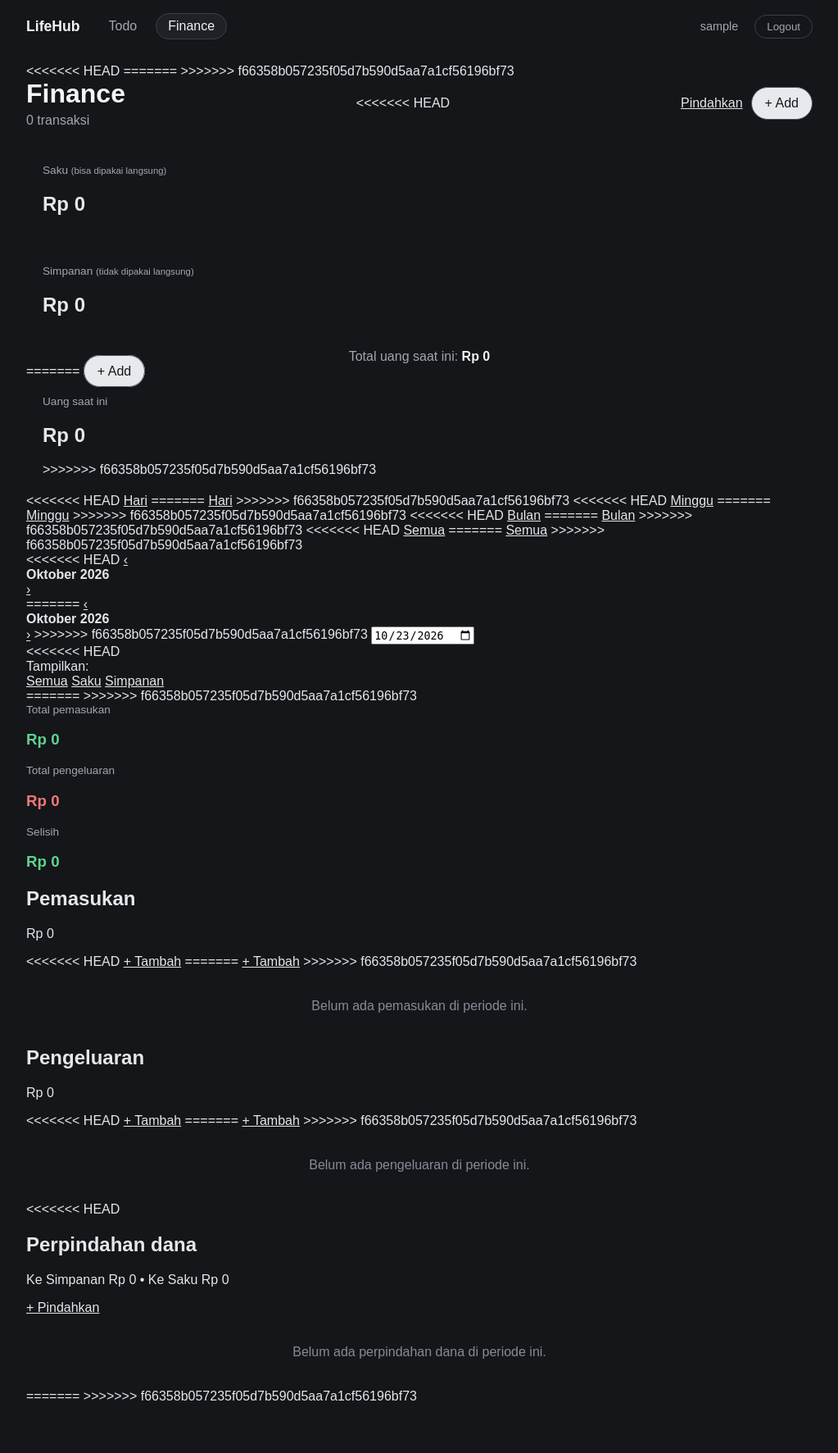
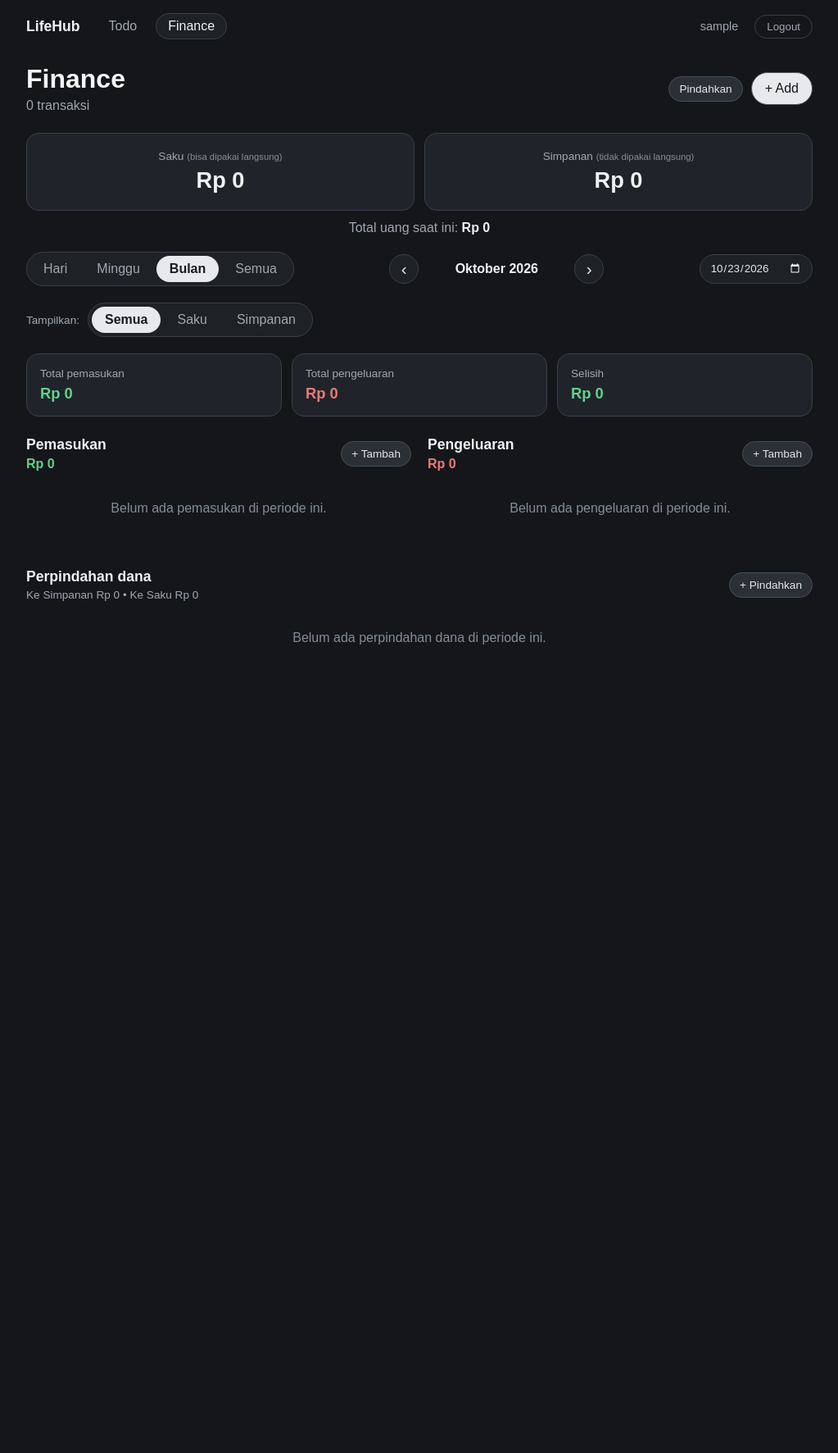
Before and after one commit to Hariswandi488/LifeHub, a Flask app: page /finance in a window 1280 px wide. Shown: the whole page at 82% size, without its empty margins (128-1151 px from the left). After the commit the page ends 786 px from the top, so only its background shows below. Run offline with Flask 3, Linux system fonts and the light colour scheme; the visitor is signed in with stand-in values (Sample User, id 1); data comes from the database, SQL or seed files in the repository; data that the repository does not hold is empty.

Commit message:
fix konflik marker v0.1.2
perbaiki masalah marker konflik github masih muncul ,

```diff
--- a/static/css/finance/finance.css
+++ b/static/css/finance/finance.css
@@ -2,7 +2,6 @@
 
 .label { margin: 0 0 6px; color: var(--muted); font-size: 0.85rem; }
 
-<<<<<<< HEAD
 .balance-grid {
     display: grid;
     grid-template-columns: 1fr 1fr;
@@ -24,23 +23,14 @@
 
 .balance-card {
     padding: 20px;
-=======
-.balance-card {
-    padding: 20px;
-    margin-bottom: 20px;
->>>>>>> f66358b057235f05d7b590d5aa7a1cf56196bf73
     background: var(--card);
     border: 1px solid var(--border);
     border-radius: 15px;
     text-align: center;
 }
 
-<<<<<<< HEAD
 .balance-card h2 { margin: 0; font-size: 1.7rem; color: var(--heading); overflow-wrap: anywhere; }
 .balance-card .label small { color: var(--placeholder); }
-=======
-.balance-card h2 { margin: 0; font-size: 2rem; color: var(--heading); }
->>>>>>> f66358b057235f05d7b590d5aa7a1cf56196bf73
 .balance-card h2.neg { color: var(--expense); }
 
 /* ---------- filter periode ---------- */
@@ -225,7 +215,6 @@
 .tx-actions a:hover,
 .tx-actions button:hover { background: #373d46; }
 
-<<<<<<< HEAD
 /* ---------- filter kantong, badge, perpindahan dana ---------- */
 .bucket-bar { display: flex; align-items: center; gap: 10px; margin-bottom: 20px; }
 .bucket-bar-label { color: var(--muted); font-size: 0.85rem; }
@@ -255,9 +244,6 @@
     .balance-card h2 { font-size: 1.15rem; }
     .balance-card { padding: 14px; }
     .bucket-bar { flex-wrap: wrap; }
-=======
-@media (max-width: 720px) {
->>>>>>> f66358b057235f05d7b590d5aa7a1cf56196bf73
     .columns { grid-template-columns: 1fr; }
     .summary { grid-template-columns: 1fr; }
     .period-bar { flex-direction: column; align-items: stretch; }
--- a/static/css/form.css
+++ b/static/css/form.css
@@ -126,7 +126,6 @@
 .field input[type="password"],
 .field input[type="text"].auth-input { padding: 10px 12px; }
 .field .hint { margin: 6px 0 0; color: var(--placeholder); font-size: 0.8rem; }
-<<<<<<< HEAD
 
 /* pilihan kantong / arah perpindahan */
 .bucket-toggle { display: flex; gap: 10px; }
@@ -154,5 +153,3 @@
 
 .balance-hint { margin: 0 0 20px; text-align: center; color: var(--muted); }
 .balance-hint strong { color: var(--heading); }
-=======
->>>>>>> f66358b057235f05d7b590d5aa7a1cf56196bf73
--- a/static/css/index.css
+++ b/static/css/index.css
@@ -71,9 +71,6 @@
 @media (max-width: 640px) {
     .card-container { grid-template-columns: 1fr; }
 }
-<<<<<<< HEAD
 
 .card-sub strong { color: var(--text); }
 .card-sub strong.neg { color: var(--expense); }
-=======
->>>>>>> f66358b057235f05d7b590d5aa7a1cf56196bf73
--- a/templates/finance/finance.html
+++ b/templates/finance/finance.html
@@ -10,11 +10,7 @@
             <h2>{{ types[kind] }}</h2>
             <p class="column-total">{{ data.total|rupiah }}</p>
         </div>
-<<<<<<< HEAD
         <a href="{{ url_for('finance_add', type=kind, bucket=bq, next=request.full_path) }}" class="btn-small">+ Tambah</a>
-=======
-        <a href="{{ url_for('finance_add', type=kind, next=request.full_path) }}" class="btn-small">+ Tambah</a>
->>>>>>> f66358b057235f05d7b590d5aa7a1cf56196bf73
     </header>
 
     {% for group in data.groups %}
@@ -29,14 +25,10 @@
             {% for tx in group.rows %}
             <li class="tx">
                 <div class="tx-main">
-<<<<<<< HEAD
                     <span class="tx-date">
                         {{ tx.date|fmt_date }}
                         {% if bucket_filter == 'all' %}<span class="bucket-badge bucket-{{ tx.bucket }}">{{ buckets[tx.bucket] }}</span>{% endif %}
                     </span>
-=======
-                    <span class="tx-date">{{ tx.date|fmt_date }}</span>
->>>>>>> f66358b057235f05d7b590d5aa7a1cf56196bf73
                     {% if tx.note %}<span class="tx-note">{{ tx.note }}</span>{% endif %}
                 </div>
                 <span class="tx-amount">{{ tx.amount|rupiah }}</span>
@@ -58,16 +50,12 @@
 {% endmacro %}
 
 {% block content %}
-<<<<<<< HEAD
 {% set bq = bucket_filter if bucket_filter != 'all' else none %}
-=======
->>>>>>> f66358b057235f05d7b590d5aa7a1cf56196bf73
 <header class="page-header">
     <div>
         <h1>Finance</h1>
         <p>{{ count }} transaksi</p>
     </div>
-<<<<<<< HEAD
     <div class="header-actions">
         <a href="{{ url_for('finance_transfer', next=request.full_path) }}" class="btn-small">Pindahkan</a>
         <a href="{{ url_for('finance_add', bucket=bq, next=request.full_path) }}" class="btn-add">+ Add</a>
@@ -84,30 +72,17 @@
         <h2 class="{{ 'neg' if balances.simpanan < 0 }}">{{ balances.simpanan|rupiah }}</h2>
     </div>
     <p class="balance-total">Total uang saat ini: <strong class="{{ 'neg' if balances.total < 0 }}">{{ balances.total|rupiah }}</strong></p>
-=======
-    <a href="{{ url_for('finance_add', next=request.full_path) }}" class="btn-add">+ Add</a>
-</header>
-
-<section class="balance-card">
-    <p class="label">Uang saat ini</p>
-    <h2 class="{{ 'neg' if balance < 0 }}">{{ balance|rupiah }}</h2>
->>>>>>> f66358b057235f05d7b590d5aa7a1cf56196bf73
 </section>
 
 <section class="period-bar">
     <div class="tabs">
         {% for key, name in periods %}
-<<<<<<< HEAD
         <a href="{{ url_for('finance', period=key, date=anchor.isoformat(), bucket=bq) }}" class="tab {{ 'active' if key == period }}">{{ name }}</a>
-=======
-        <a href="{{ url_for('finance', period=key, date=anchor.isoformat()) }}" class="tab {{ 'active' if key == period }}">{{ name }}</a>
->>>>>>> f66358b057235f05d7b590d5aa7a1cf56196bf73
         {% endfor %}
     </div>
 
     {% if period != 'all' %}
     <div class="period-nav">
-<<<<<<< HEAD
         <a class="nav-btn" href="{{ url_for('finance', period=period, date=prev_anchor.isoformat(), bucket=bq) }}" aria-label="Sebelumnya">‹</a>
         <div class="period-label">
             <strong>{{ label }}</strong>
@@ -118,17 +93,6 @@
     <form method="get" action="{{ url_for('finance') }}" class="jump">
         <input type="hidden" name="period" value="{{ period }}">
         {% if bq %}<input type="hidden" name="bucket" value="{{ bq }}">{% endif %}
-=======
-        <a class="nav-btn" href="{{ url_for('finance', period=period, date=prev_anchor.isoformat()) }}" aria-label="Sebelumnya">‹</a>
-        <div class="period-label">
-            <strong>{{ label }}</strong>
-            {% if not is_current %}<a href="{{ url_for('finance', period=period) }}" class="today-link">Kembali ke sekarang</a>{% endif %}
-        </div>
-        <a class="nav-btn" href="{{ url_for('finance', period=period, date=next_anchor.isoformat()) }}" aria-label="Berikutnya">›</a>
-    </div>
-    <form method="get" action="{{ url_for('finance') }}" class="jump">
-        <input type="hidden" name="period" value="{{ period }}">
->>>>>>> f66358b057235f05d7b590d5aa7a1cf56196bf73
         <input type="date" name="date" value="{{ anchor.isoformat() }}" onchange="this.form.submit()" aria-label="Lompat ke tanggal">
     </form>
     {% else %}
@@ -136,7 +100,6 @@
     {% endif %}
 </section>
 
-<<<<<<< HEAD
 <section class="bucket-bar">
     <span class="bucket-bar-label">Tampilkan:</span>
     <div class="tabs">
@@ -147,8 +110,6 @@
     </div>
 </section>
 
-=======
->>>>>>> f66358b057235f05d7b590d5aa7a1cf56196bf73
 <section class="summary">
     <div class="summary-card">
         <p class="label">Total pemasukan</p>
@@ -168,7 +129,6 @@
     {{ group_list('income', income) }}
     {{ group_list('expense', expense) }}
 </div>
-<<<<<<< HEAD
 
 <section class="transfers">
     <header class="column-header">
@@ -201,6 +161,4 @@
     <p class="empty">Belum ada perpindahan dana di periode ini.</p>
     {% endif %}
 </section>
-=======
->>>>>>> f66358b057235f05d7b590d5aa7a1cf56196bf73
 {% endblock %}
--- a/templates/finance/form.html
+++ b/templates/finance/form.html
@@ -21,7 +21,6 @@
     </div>
 
     <div class="field">
-<<<<<<< HEAD
         <h3 id="bucket-label">{{ 'Masuk ke' if tx.type == 'income' else 'Diambil dari' }}</h3>
         <div class="bucket-toggle">
             {% for key, label in buckets.items() %}
@@ -35,8 +34,6 @@
     </div>
 
     <div class="field">
-=======
->>>>>>> f66358b057235f05d7b590d5aa7a1cf56196bf73
         <h3>Nama</h3>
         <input type="text" name="name" id="name" value="{{ tx.name }}" placeholder="Gaji, Makan, Bensin" maxlength="60" autocomplete="off" required>
         {% for key in types %}
```
